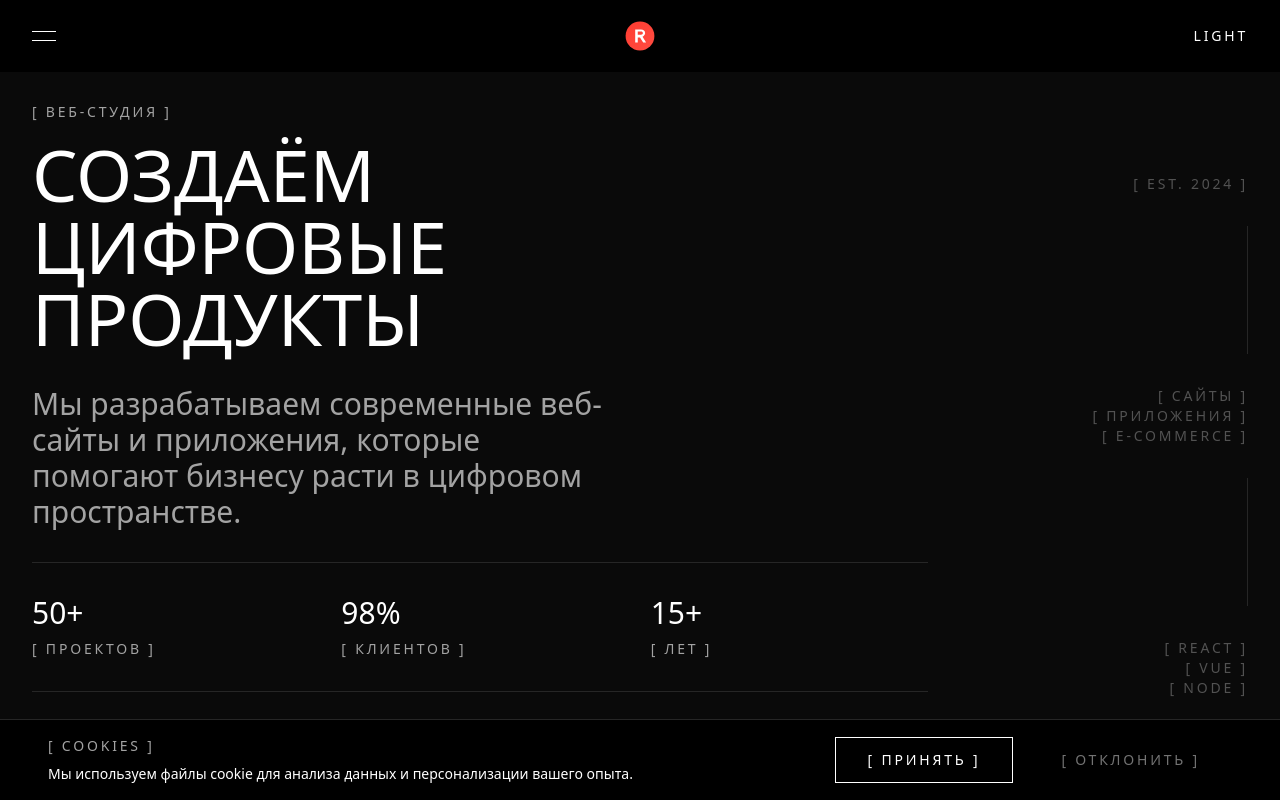
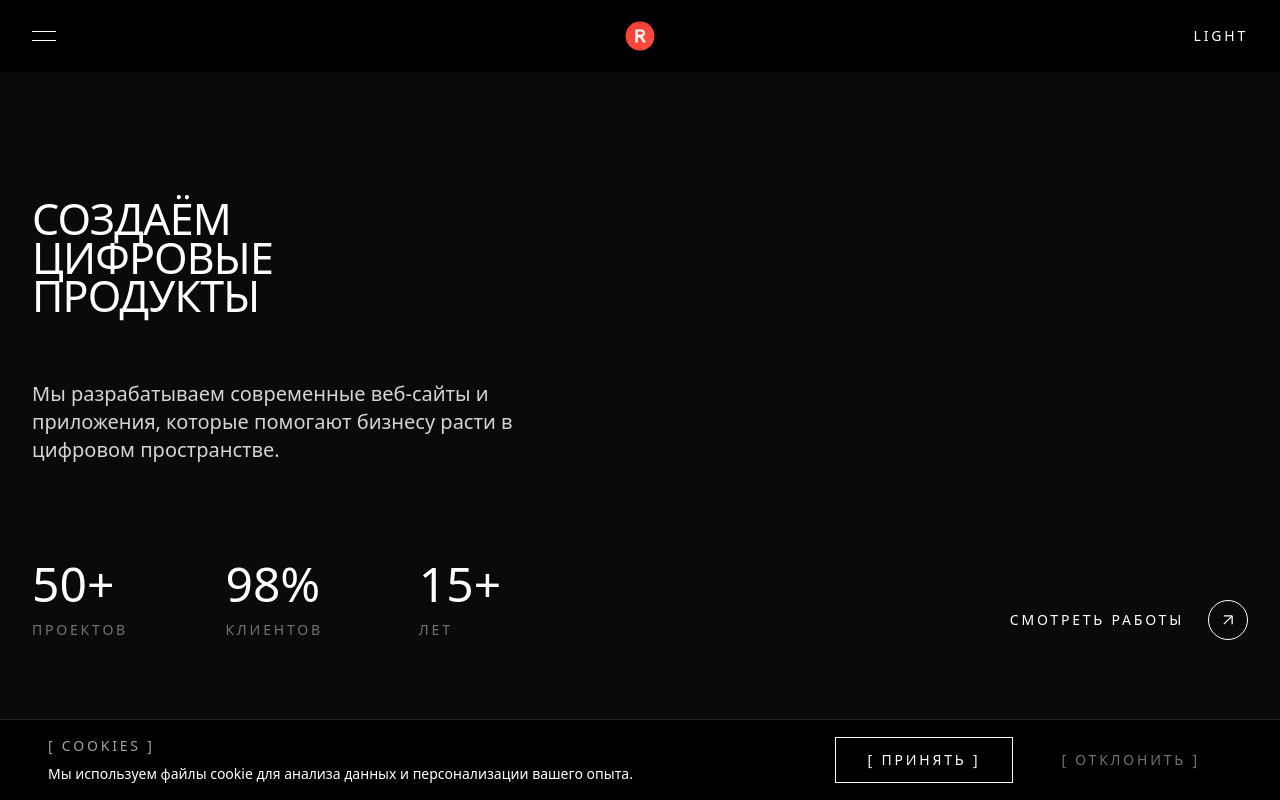
Before and after one commit to pomidorgithub/redpomidor, a Vue app: page / in a window 1280 px wide. Shown: the top 800 px of the page. Built offline with nearby package versions, Linux system fonts and the light colour scheme.

Commit message:
Обновление

```diff
--- a/src/components/home/HeroSection.vue
+++ b/src/components/home/HeroSection.vue
@@ -1,112 +1,69 @@
 <template>
-  <section
-    class="min-h-[calc(100vh-72px)] flex items-center justify-center w-full relative bg-neutral-50 dark:bg-neutral-950"
-    :class="{ 'is-dark': isDark }"
+  <section class="min-h-[calc(100vh-72px)] bg-neutral-50 dark:bg-neutral-950">
+    <div class="h-full w-full">
+      <!-- Основной контент -->
+      <div class="px-8 pt-32">
+        <div class="max-w-[120rem] mx-auto">
+          <!-- Заголовок -->
+          <div class="space-y-16"
+            v-motion
+            :initial="{ opacity: 0 }"
+            :enter="{ opacity: 1 }"
           >
-    <div class="w-full px-8 relative z-10">
-      <div
-        class="max-w-[90rem] mx-auto grid grid-cols-1 md:grid-cols-[1fr,auto] items-center gap-16"
-      >
-        <!-- Основной контент -->
-        <div
-          class="max-w-4xl space-y-8"
-          v-motion
-          :initial="{ opacity: 0, y: 100 }"
-          :enter="{ opacity: 1, y: 0 }"
-          :delay="200"
-        >
-          <div class="space-y-4">
-            <div class="text-sm tracking-[0.2em] text-neutral-500 dark:text-neutral-400">
-              [ ВЕБ-СТУДИЯ ]
-            </div>
-            <h1 class="text-4xl md:text-7xl font-light">
+            <div class="relative">
+              <h1 class="text-[43px] leading-[0.9] tracking-[-0.02em]">
                 СОЗДАЁМ<br />
                 ЦИФРОВЫЕ<br />
                 ПРОДУКТЫ
               </h1>
             </div>
 
-          <div class="text-2xl md:text-3xl text-neutral-500 dark:text-neutral-400 max-w-xl">
-            Мы разрабатываем современные веб-сайты и приложения, которые помогают бизнесу расти в
-            цифровом пространстве.
+            <div class="grid grid-cols-1 md:grid-cols-2 gap-16">
+              <div class="text-lg md:text-xl text-neutral-600 dark:text-neutral-300">
+                Мы разрабатываем современные веб-сайты и приложения, которые помогают бизнесу расти в цифровом пространстве.
+              </div>
+            </div>
           </div>
 
-          <!-- Статистика -->
-          <div
-            class="grid grid-cols-3 gap-8 py-8 border-y border-neutral-200 dark:border-neutral-800"
+          <!-- Статистика и кнопка -->
+          <div class="mt-24 flex flex-col md:flex-row md:justify-between md:items-end gap-16"
+            v-motion
+            :initial="{ opacity: 0, y: 40 }"
+            :enter="{ opacity: 1, y: 0 }"
+            :delay="200"
           >
-            <div class="space-y-2">
-              <div
-                class="text-3xl font-light"
-                v-motion
-                :initial="{ opacity: 0 }"
-                :enter="{ opacity: 1 }"
-                :delay="600"
-              >
-                50+
+            <div class="grid grid-cols-1 sm:grid-cols-3 gap-12 md:gap-24">
+              <div>
+                <div class="text-4xl md:text-5xl mb-3">50+</div>
+                <div class="text-sm tracking-[0.2em] text-neutral-500">ПРОЕКТОВ</div>
               </div>
-              <div class="text-sm tracking-[0.2em] text-neutral-500 dark:text-neutral-400">
-                [ ПРОЕКТОВ ]
+              <div>
+                <div class="text-4xl md:text-5xl mb-3">98%</div>
+                <div class="text-sm tracking-[0.2em] text-neutral-500">КЛИЕНТОВ</div>
               </div>
-            </div>
-            <div class="space-y-2">
-              <div
-                class="text-3xl font-light"
-                v-motion
-                :initial="{ opacity: 0 }"
-                :enter="{ opacity: 1 }"
-                :delay="800"
-              >
-                98%
-              </div>
-              <div class="text-sm tracking-[0.2em] text-neutral-500 dark:text-neutral-400">
-                [ КЛИЕНТОВ ]
-              </div>
-            </div>
-            <div class="space-y-2">
-              <div
-                class="text-3xl font-light"
-                v-motion
-                :initial="{ opacity: 0 }"
-                :enter="{ opacity: 1 }"
-                :delay="1000"
-              >
-                15+
-              </div>
-              <div class="text-sm tracking-[0.2em] text-neutral-500 dark:text-neutral-400">
-                [ ЛЕТ ]
-              </div>
+              <div>
+                <div class="text-4xl md:text-5xl mb-3">15+</div>
+                <div class="text-sm tracking-[0.2em] text-neutral-500">ЛЕТ</div>
               </div>
             </div>
 
             <button
               @click="scrollToProjects"
-            class="border border-current px-8 py-3 text-sm tracking-[0.2em] hover:bg-black hover:text-white dark:hover:bg-white dark:hover:text-black transition-colors"
+              class="group relative inline-flex items-center gap-6 text-sm tracking-[0.2em] hover:text-neutral-500 transition-colors"
             >
-            [ СМОТРЕТЬ РАБОТЫ ]
+              <span class="relative z-10">СМОТРЕТЬ РАБОТЫ</span>
+              <div class="relative w-10 h-10 rounded-full border border-current group-hover:bg-black group-hover:border-black dark:group-hover:bg-white dark:group-hover:border-white transition-colors">
+                <svg
+                  class="absolute inset-0 m-auto w-5 h-5 group-hover:text-white dark:group-hover:text-black transition-colors"
+                  viewBox="0 0 24 24"
+                  fill="none"
+                  stroke="currentColor"
+                  stroke-width="1.5"
+                >
+                  <path d="M17 7L7 17M17 7H7M17 7V17" />
+                </svg>
+              </div>
             </button>
-        </div>
-
-        <!-- Декоративный элемент справа -->
-        <div
-          class="hidden md:flex flex-col items-end space-y-8 text-sm tracking-[0.2em]"
-          v-motion
-          :initial="{ opacity: 0, x: 50 }"
-          :enter="{ opacity: 1, x: 0 }"
-          :delay="400"
-        >
-          <div class="text-neutral-400 dark:text-neutral-600 text-right">[ EST. 2024 ]</div>
-          <div class="h-32 w-[1px] bg-neutral-200 dark:bg-neutral-800"></div>
-          <div class="text-neutral-400 dark:text-neutral-600 text-right">
-            [ САЙТЫ ]<br />
-            [ ПРИЛОЖЕНИЯ ]<br />
-            [ E-COMMERCE ]
-          </div>
-          <div class="h-32 w-[1px] bg-neutral-200 dark:bg-neutral-800"></div>
-          <div class="text-neutral-400 dark:text-neutral-600 text-right">
-            [ REACT ]<br />
-            [ VUE ]<br />
-            [ NODE ]
           </div>
         </div>
       </div>
```
Lines whose indentation alone changed are shown as unchanged.
